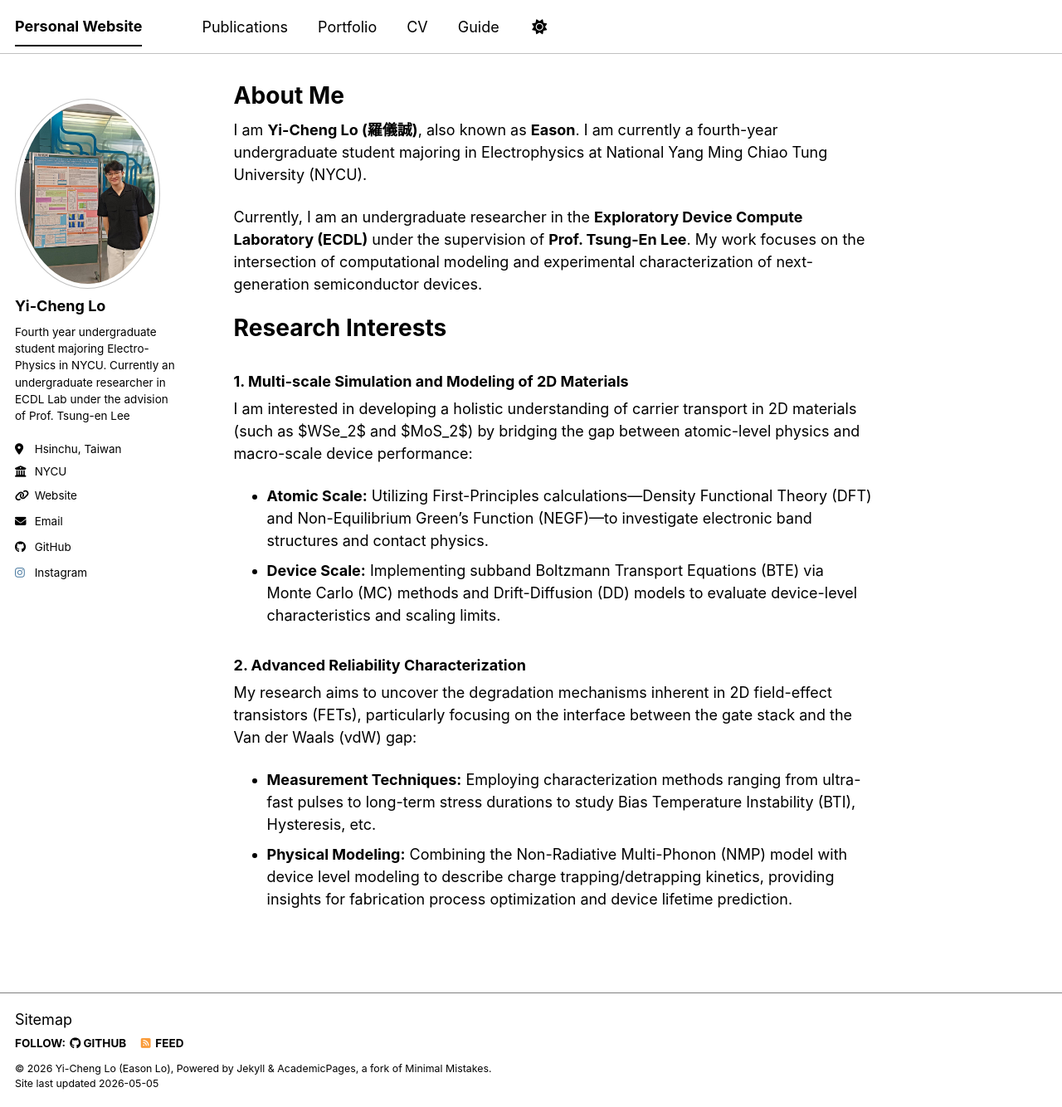
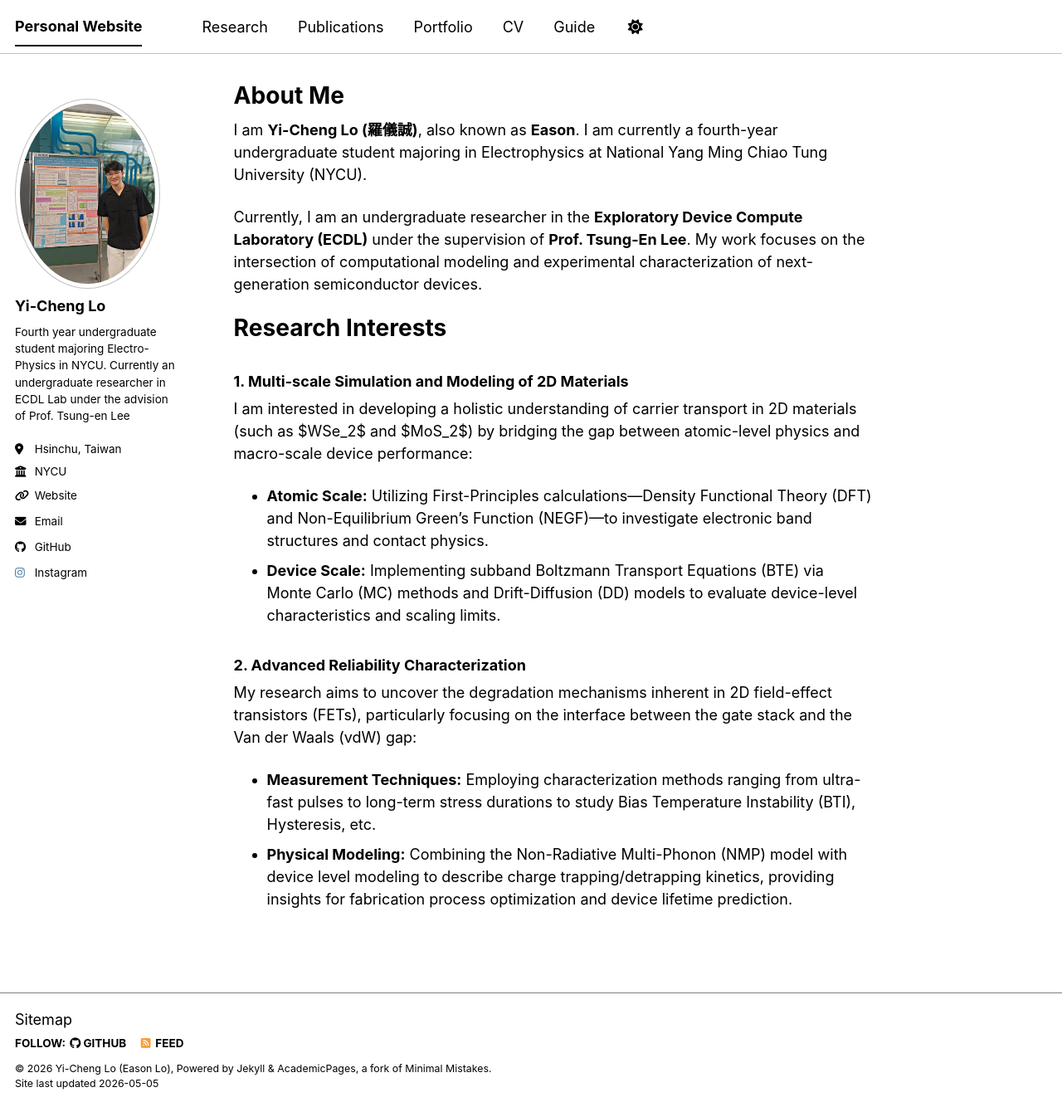
Before and after one commit to Deulgisocute/easonlocv, a Jekyll site: the page built from _pages/about.md, in a window 1280 px wide and 1334 px high. Shown: the whole window at 83% size. Built offline with Jekyll 4.4.1, drawn with Linux system fonts in a browser that asks for light colours; a script bundle is joined from its source files by our own code; library files that are not in the unit come from our copies.

Commit message:
Update navigation.yml

```diff
--- a/_data/navigation.yml
+++ b/_data/navigation.yml
@@ -8,6 +8,9 @@
 #      Markdown formatted page while the second is generated using JSON.
 
 main:
+  - title: "Research"
+    url: /talks/
+
   - title: "Publications"
     url: /publications/
 
```
